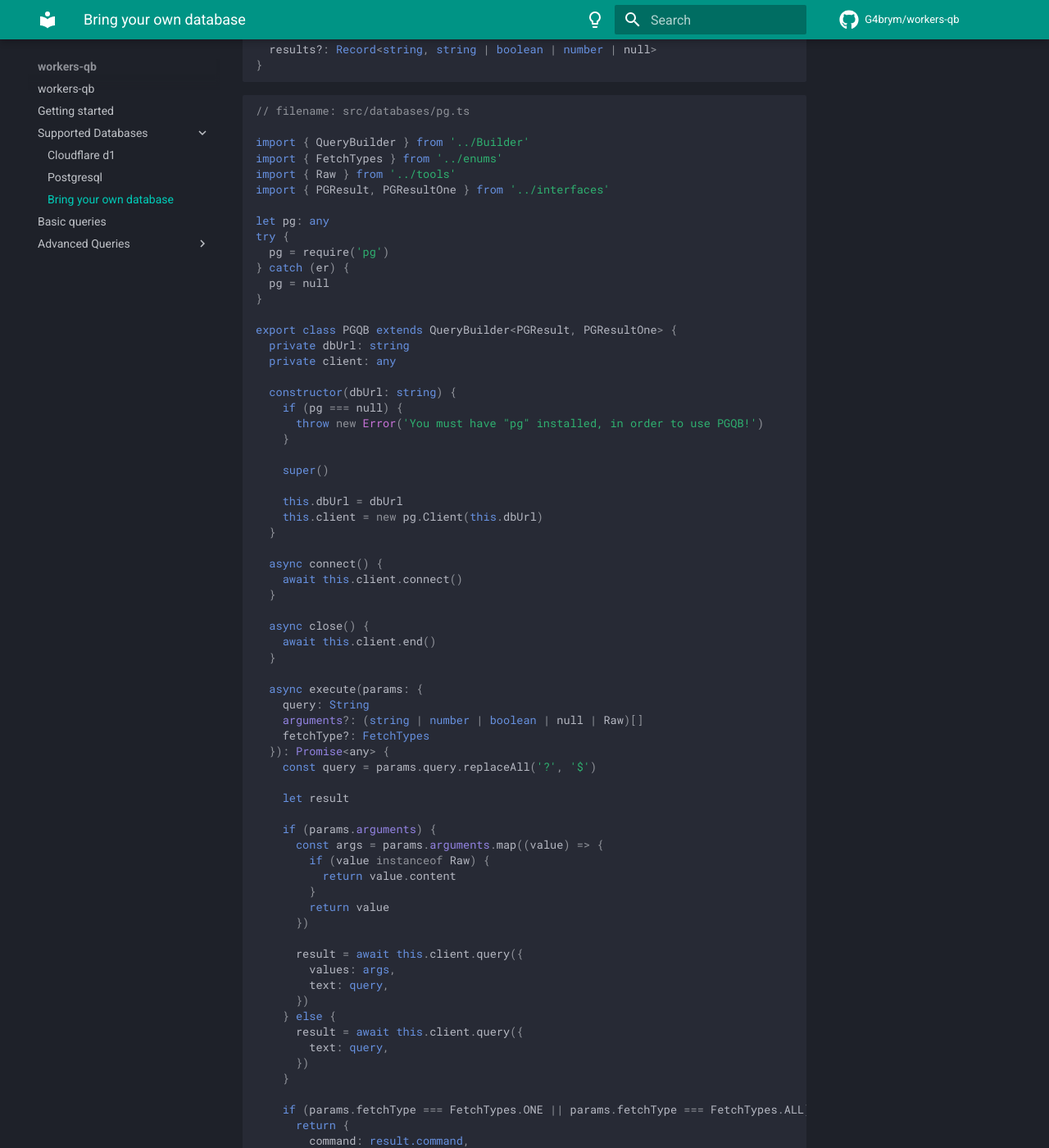
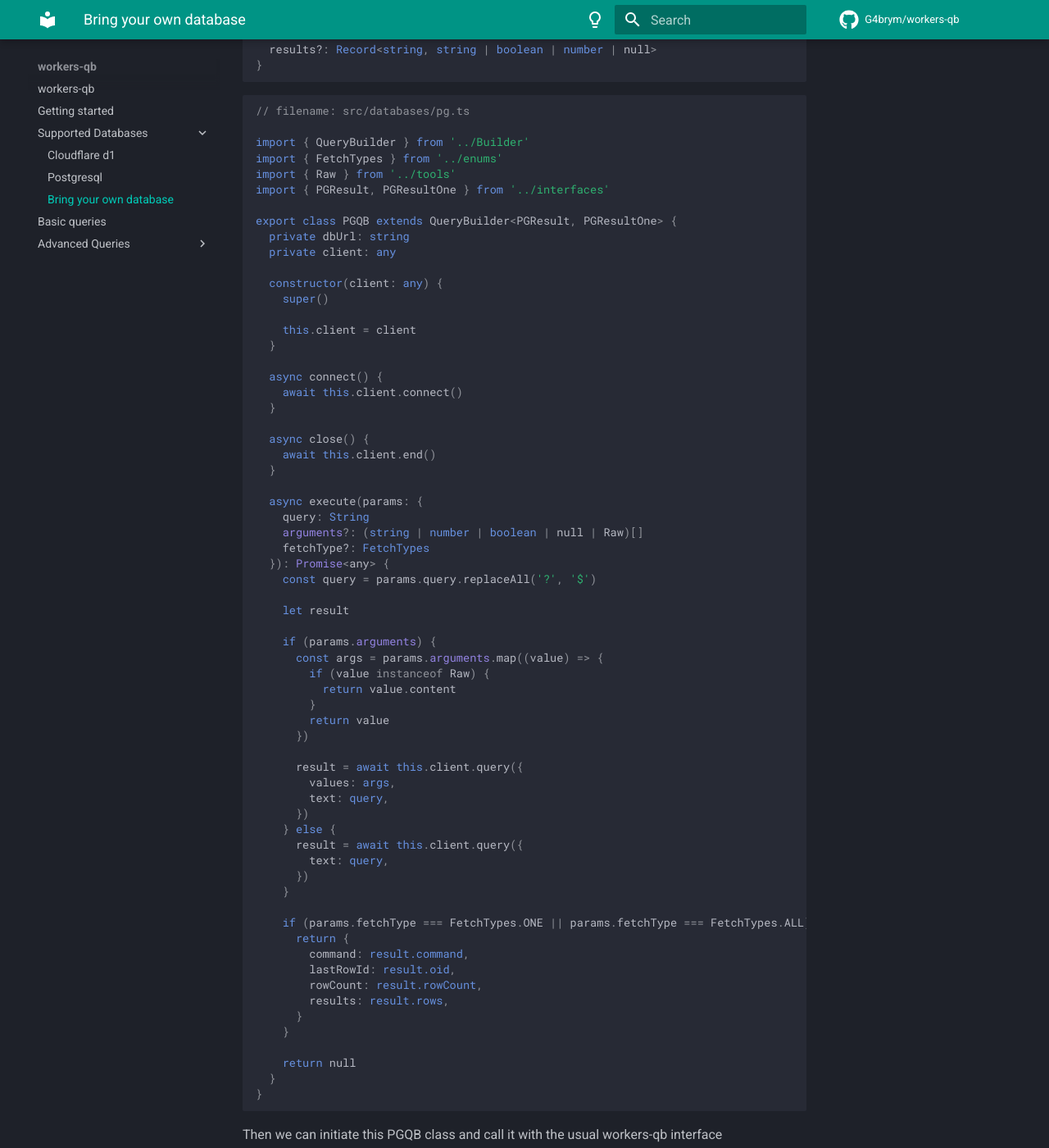
Before and after one commit to G4brym/workers-qb, an MkDocs documentation site: the page built from docs/pages/databases/bring-your-own-database.md, in a window 1280 px wide and 1400 px high, scrolled down 533 px. Shown: the whole window at 82% size. Built offline with MkDocs 1.6.1 and Material for MkDocs 9.7.7, drawn with Linux system fonts in a browser that asks for light colours; comment, search, counter and statistics services are not loaded; some of the changed text lies outside the part shown.

Commit message:
Fix requiring node_compat=true when using D1 only

````diff
--- a/docs/pages/databases/bring-your-own-database.md
+++ b/docs/pages/databases/bring-your-own-database.md
@@ -31,26 +31,14 @@ import { FetchTypes } from '../enums'
 import { Raw } from '../tools'
 import { PGResult, PGResultOne } from '../interfaces'
 
-let pg: any
-try {
-  pg = require('pg')
-} catch (er) {
-  pg = null
-}
-
 export class PGQB extends QueryBuilder<PGResult, PGResultOne> {
   private dbUrl: string
   private client: any
 
-  constructor(dbUrl: string) {
-    if (pg === null) {
-      throw new Error('You must have "pg" installed, in order to use PGQB!')
-    }
-
+  constructor(client: any) {
     super()
 
-    this.dbUrl = dbUrl
-    this.client = new pg.Client(this.dbUrl)
+    this.client = client
   }
 
   async connect() {
@@ -105,7 +93,9 @@ export class PGQB extends QueryBuilder<PGResult, PGResultOne> {
 Then we can initiate this PGQB class and call it with the usual workers-qb interface
 
 ```ts
-const qb = new PGQB('postgresql://user:password@hostname:5432/db_name')
+import { Client } from 'pg'
+
+const qb = new PGQB(new Client('postgresql://user:password@hostname:5432/db_name'))
 const fetched = await qb.fetchAll({
   tableName: 'devices',
   fields: '*',
--- a/docs/pages/getting-started.md
+++ b/docs/pages/getting-started.md
@@ -49,6 +49,7 @@ npm install pg --save
 
 ```ts
 import { PGQB } from 'workers-qb'
+import { Client } from 'pg'
 
 export interface Env {
   DB_URL: string
@@ -56,7 +57,7 @@ export interface Env {
 
 export default {
   async fetch(request: Request, env: Env, ctx: ExecutionContext): Promise<Response> {
-    const qb = new PGQB(env.DB_URL)
+    const qb = new PGQB(new Client(env.DB_URL))
     await qb.connect()
 
     const fetched = await qb.fetchOne({
--- a/package.json
+++ b/package.json
@@ -84,8 +84,5 @@
     "rollup-plugin-bundle-size": "^1.0.3",
     "ts-jest": "^28.0.5",
     "typescript": "^4.8.4"
-  },
-  "optionalDependencies": {
-    "pg": "^8.11.0"
   }
 }
````
Also changed, not shown: docs/pages/databases/postgresql.md (+2 -1 lines), README.md, 5 other files.
